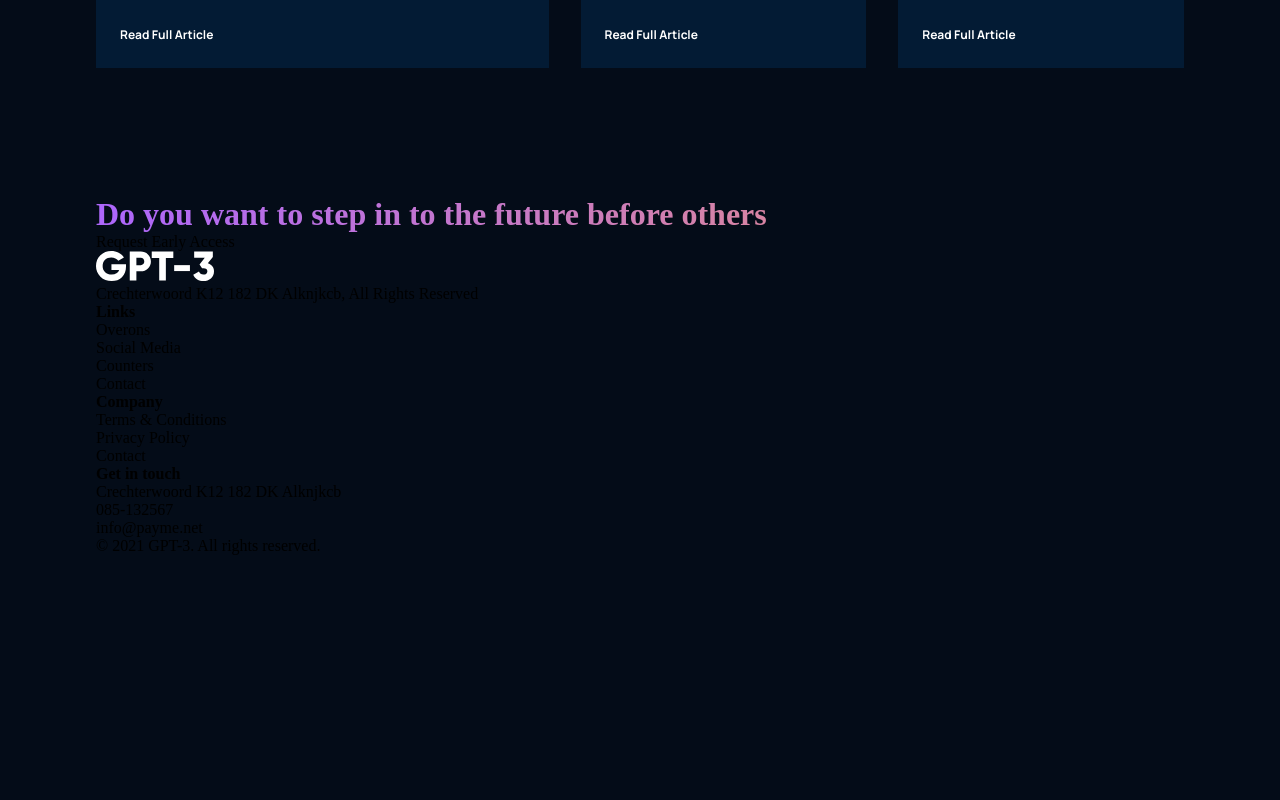
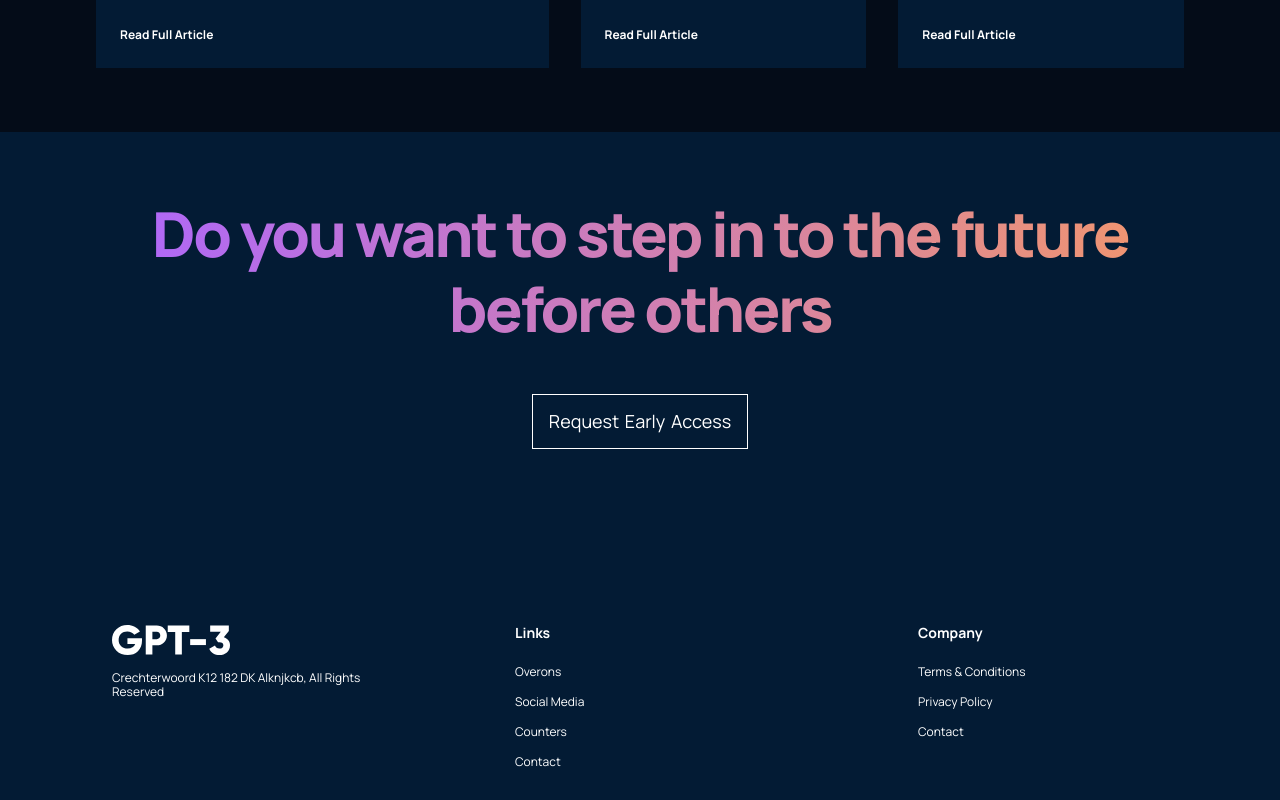
Before and after one commit to Jodjojo/GPT3, a React (Create React App) app: page / in a window 1280 px wide. Shown: the part 4100-4900 px from the top of the page. Before the commit the page ends 4719 px from the top, so only its background shows below. Built offline with nearby package versions, Linux system fonts and the light colour scheme.

Commit message:
Footer Section - Styling

```diff
--- a/src/Containers/footer/footer.css
+++ b/src/Containers/footer/footer.css
@@ -0,0 +1,139 @@
+.gpt3__footer {
+	display: flex;
+	flex-direction: column;
+	justify-content: center;
+	align-items: center;
+	background: var(--color-footer);
+}
+
+.gpt3__footer-heading {
+	width: 100%;
+	text-align: center;
+	margin-bottom: 3rem;
+}
+
+.gpt3__footer-heading h1 {
+	font-family: var(--font-family);
+	font-size: 62px;
+	font-weight: 800;
+	line-height: 75px;
+	letter-spacing: -0.04em;
+	text-align: center;
+}
+
+.gpt3__footer-btn {
+	display: flex;
+	justify-content: center;
+	align-items: center;
+
+	padding: 1rem;
+	border: 1px solid #ffffff;
+	text-align: center;
+	margin-bottom: 10rem;
+	cursor: pointer;
+}
+.gpt3__footer-btn p {
+	color: #ffffff;
+	font-family: var(--font-family);
+	font-size: 18px;
+	line-height: 21px;
+	word-spacing: 2px;
+}
+
+.gpt3__footer-links {
+	display: flex;
+	justify-content: space-between;
+	align-items: flex-start;
+	flex-wrap: wrap;
+	flex-direction: row;
+	width: 100%;
+}
+
+.gpt3__footer-links div {
+	width: 250px;
+	margin: 1rem;
+}
+
+.gpt3__footer-links_logo {
+	display: flex;
+	flex-direction: column;
+}
+
+.gpt3__footer-links_logo img {
+	width: 118px;
+	height: 30px;
+	margin-bottom: 1rem;
+}
+
+.gpt3__footer-links_logo p {
+	font-family: var(--font-family);
+	font-size: 12px;
+	line-height: 14px;
+	color: #ffffff;
+}
+
+.gpt3__footer-links_div {
+	display: flex;
+	justify-content: flex-start;
+	flex-direction: column;
+}
+
+.gpt3__footer-links_div h4 {
+	font-family: var(--font-family);
+	font-size: 14px;
+	line-height: 16px;
+	color: #ffffff;
+	margin-bottom: 1rem;
+}
+
+.gpt3__footer-links_div p {
+	font-family: var(--font-family);
+	font-size: 12px;
+	line-height: 14.06px;
+	color: #ffffff;
+	margin: 0.5rem 0;
+	cursor: pointer;
+}
+
+.gpt3__footer-copyright {
+	margin-top: 2rem;
+	text-align: center;
+	width: 100%;
+}
+
+.gpt3__footer-copyright p {
+	font-family: var(--font-family);
+	font-size: 12px;
+	line-height: 14.06px;
+	color: #ffffff;
+}
+
+@media screen and (max-width: 850px) {
+	.gpt3__footer-heading h1 {
+		font-size: 44px;
+		line-height: 50px;
+	}
+}
+
+@media screen and (max-width: 550px) {
+	.gpt3__footer-heading h1 {
+		font-size: 34px;
+		line-height: 42px;
+	}
+
+	.gpt3__footer-links div {
+		margin: 1rem 0;
+	}
+
+	.gpt3__footer-btn p {
+		font-size: 14px;
+		line-height: 20px;
+	}
+}
+
+@media screen and (max-width: 350px) {
+	.gpt3__footer-heading h1 {
+		font-style: 27px;
+		line-height: 38px;
+	}
+}
```
